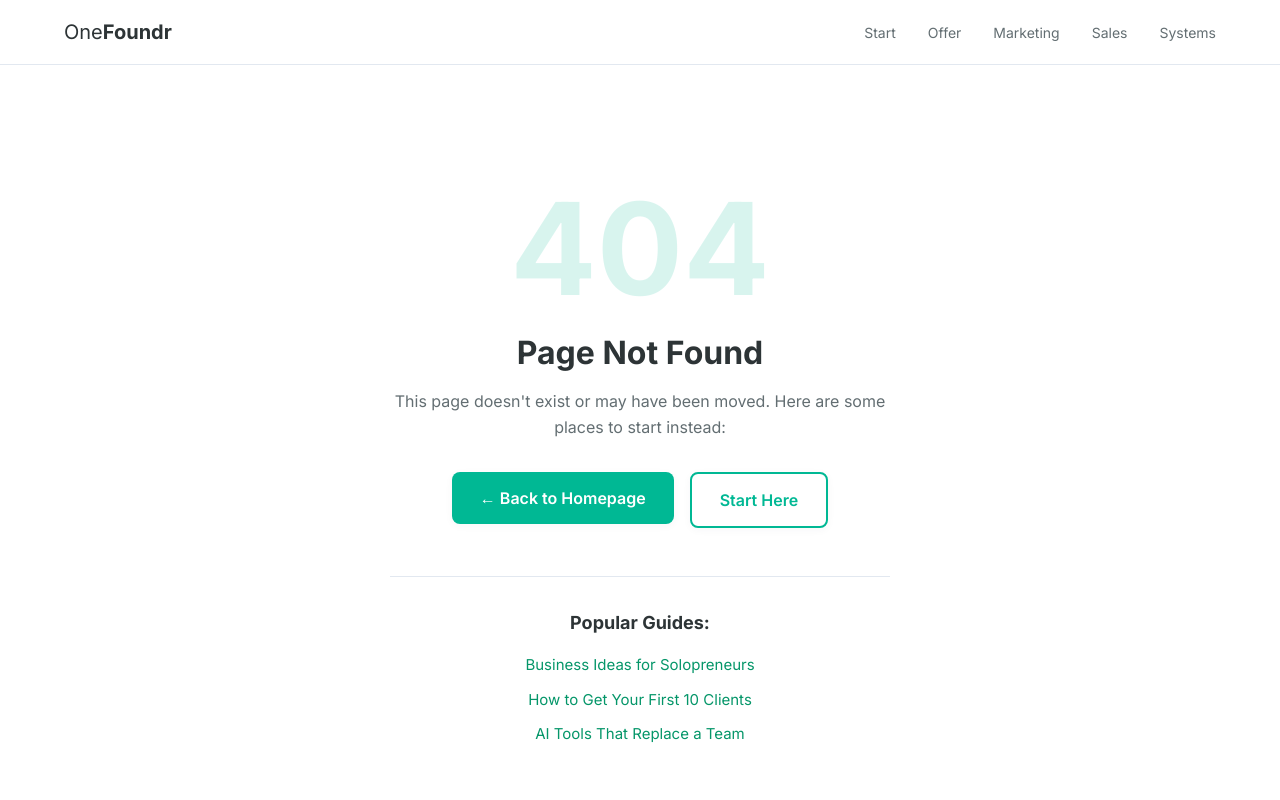
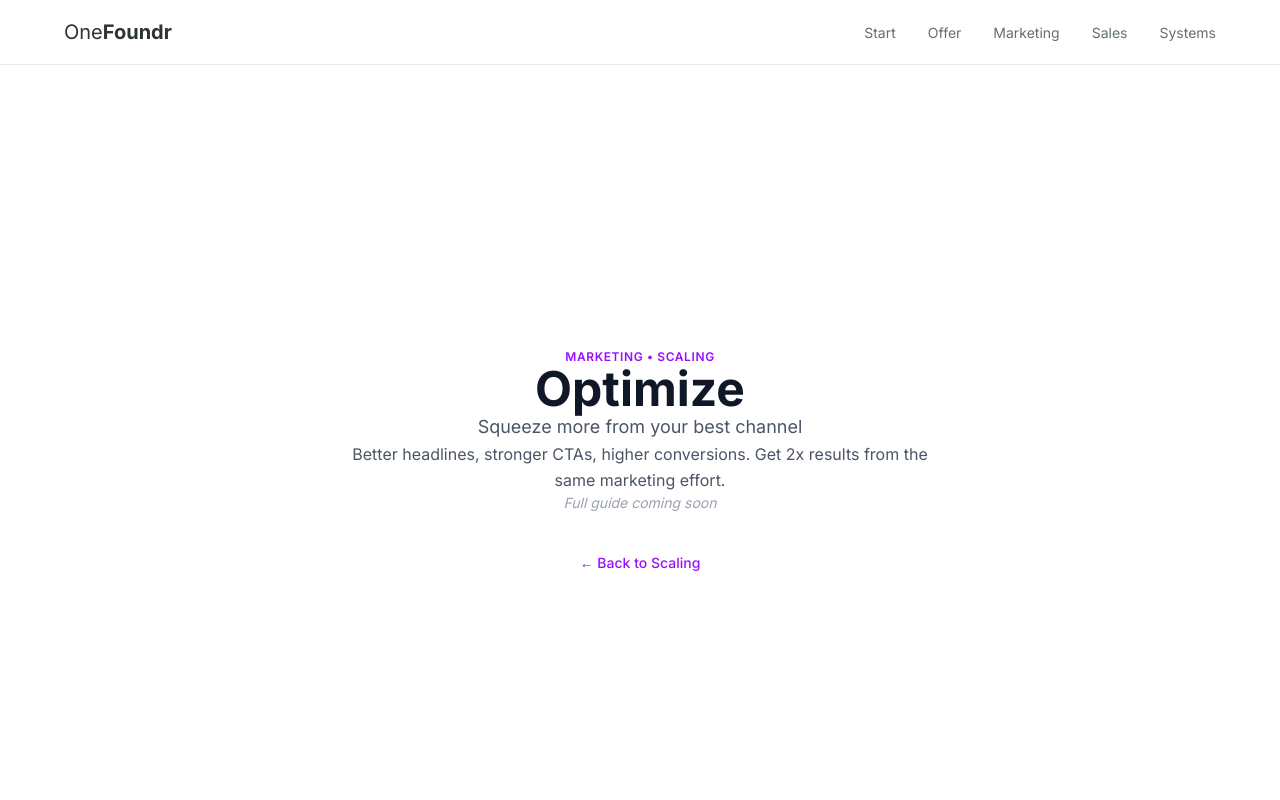
Before and after one commit to biso2005/onefoundr, a Next.js app: page /marketing/scaling/optimize in a window 1280 px wide. Before the commit this address had no page. Shown: the top 800 px of the page. Built offline with nearby package versions, Linux system fonts and the light colour scheme.

Commit message:
Add placeholder pages for optimize, multiply, and expand scaling subpages

```diff
--- /dev/null
+++ b/src/app/marketing/scaling/expand/page.tsx
@@ -0,0 +1,36 @@
+import Link from "next/link";
+
+export const metadata = {
+  title: "Expand to a Second Channel | OneFoundr",
+  description: "When and how to add a second marketing channel without spreading yourself too thin.",
+};
+
+export default function ExpandPage() {
+  return (
+    <div className="w-full bg-white min-h-screen flex items-center">
+      <div className="max-w-2xl mx-auto px-6 py-20 text-center">
+        <p className="text-xs font-semibold text-purple-600 uppercase tracking-wider mb-4">
+          MARKETING • SCALING
+        </p>
+        <h1 className="text-4xl md:text-5xl font-bold text-gray-900 mb-3">
+          Expand
+        </h1>
+        <p className="text-lg text-gray-600 mb-8">
+          Add a new channel strategically
+        </p>
+        <p className="text-base text-gray-600 leading-relaxed mb-12 max-w-xl mx-auto">
+          When and how to add a second marketing channel without spreading yourself too thin.
+        </p>
+        <div className="mb-8">
+          <p className="text-sm text-gray-400 italic">Full guide coming soon</p>
+        </div>
+        <Link
+          href="/marketing/scaling"
+          className="inline-block px-6 py-2 text-sm font-medium text-purple-600 hover:text-purple-700 hover:underline"
+        >
+          ← Back to Scaling
+        </Link>
+      </div>
+    </div>
+  );
+}
--- /dev/null
+++ b/src/app/marketing/scaling/multiply/page.tsx
@@ -0,0 +1,36 @@
+import Link from "next/link";
+
+export const metadata = {
+  title: "Multiply Your Reach | OneFoundr",
+  description: "Repurpose content, automate follow-ups, and collaborate to expand your reach without adding new channels.",
+};
+
+export default function MultiplyPage() {
+  return (
+    <div className="w-full bg-white min-h-screen flex items-center">
+      <div className="max-w-2xl mx-auto px-6 py-20 text-center">
+        <p className="text-xs font-semibold text-purple-600 uppercase tracking-wider mb-4">
+          MARKETING • SCALING
+        </p>
+        <h1 className="text-4xl md:text-5xl font-bold text-gray-900 mb-3">
+          Multiply
+        </h1>
+        <p className="text-lg text-gray-600 mb-8">
+          More reach without more work
+        </p>
+        <p className="text-base text-gray-600 leading-relaxed mb-12 max-w-xl mx-auto">
+          Repurpose content, automate follow-ups, and collaborate to expand your reach without adding new channels.
+        </p>
+        <div className="mb-8">
+          <p className="text-sm text-gray-400 italic">Full guide coming soon</p>
+        </div>
+        <Link
+          href="/marketing/scaling"
+          className="inline-block px-6 py-2 text-sm font-medium text-purple-600 hover:text-purple-700 hover:underline"
+        >
+          ← Back to Scaling
+        </Link>
+      </div>
+    </div>
+  );
+}
--- /dev/null
+++ b/src/app/marketing/scaling/optimize/page.tsx
@@ -0,0 +1,36 @@
+import Link from "next/link";
+
+export const metadata = {
+  title: "Optimize What's Working | OneFoundr",
+  description: "Better headlines, stronger CTAs, higher conversions. Get 2x results from the same marketing effort.",
+};
+
+export default function OptimizePage() {
+  return (
+    <div className="w-full bg-white min-h-screen flex items-center">
+      <div className="max-w-2xl mx-auto px-6 py-20 text-center">
+        <p className="text-xs font-semibold text-purple-600 uppercase tracking-wider mb-4">
+          MARKETING • SCALING
+        </p>
+        <h1 className="text-4xl md:text-5xl font-bold text-gray-900 mb-3">
+          Optimize
+        </h1>
+        <p className="text-lg text-gray-600 mb-8">
+          Squeeze more from your best channel
+        </p>
+        <p className="text-base text-gray-600 leading-relaxed mb-12 max-w-xl mx-auto">
+          Better headlines, stronger CTAs, higher conversions. Get 2x results from the same marketing effort.
+        </p>
+        <div className="mb-8">
+          <p className="text-sm text-gray-400 italic">Full guide coming soon</p>
+        </div>
+        <Link
+          href="/marketing/scaling"
+          className="inline-block px-6 py-2 text-sm font-medium text-purple-600 hover:text-purple-700 hover:underline"
+        >
+          ← Back to Scaling
+        </Link>
+      </div>
+    </div>
+  );
+}
```
